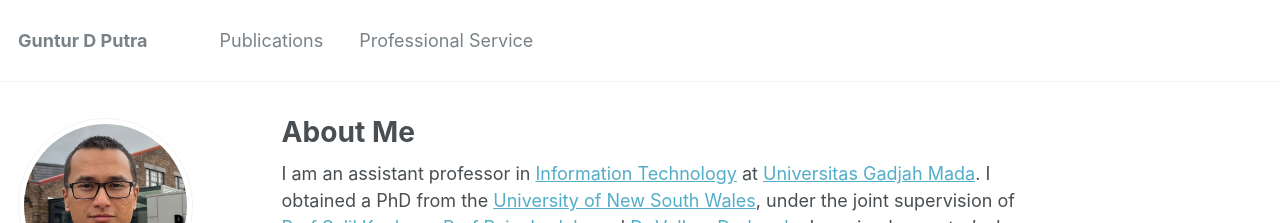
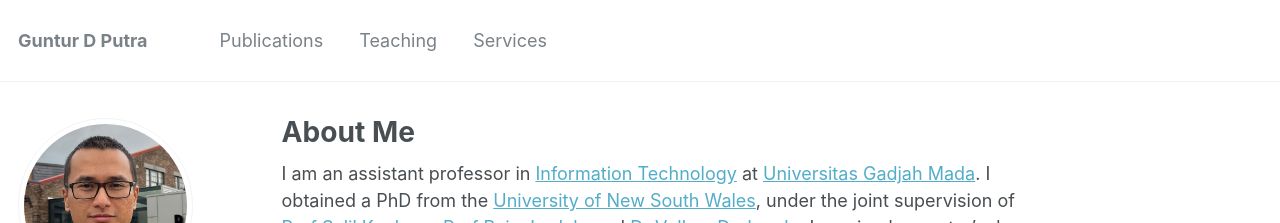
Before and after one commit to gdputra/gdputra.github.io, a Jekyll site: the page built from _pages/about.md, in a window 1280 px wide and 1033 px high. Shown: the top 223 px of the window. Built offline with Jekyll 4.4.1, drawn with Linux system fonts in a browser that asks for light colours; some web fonts are replaced.

Commit message:
Update nagivation.yml with new headings and Teaching menu.

```diff
--- a/_data/navigation.yml
+++ b/_data/navigation.yml
@@ -2,5 +2,7 @@
 main:
   - title: "Publications"
     url: /publications/
-  - title: "Professional Service"
+  - title: "Teaching"
+    url: /teaching/
+  - title: "Services"
     url: /service/
```
